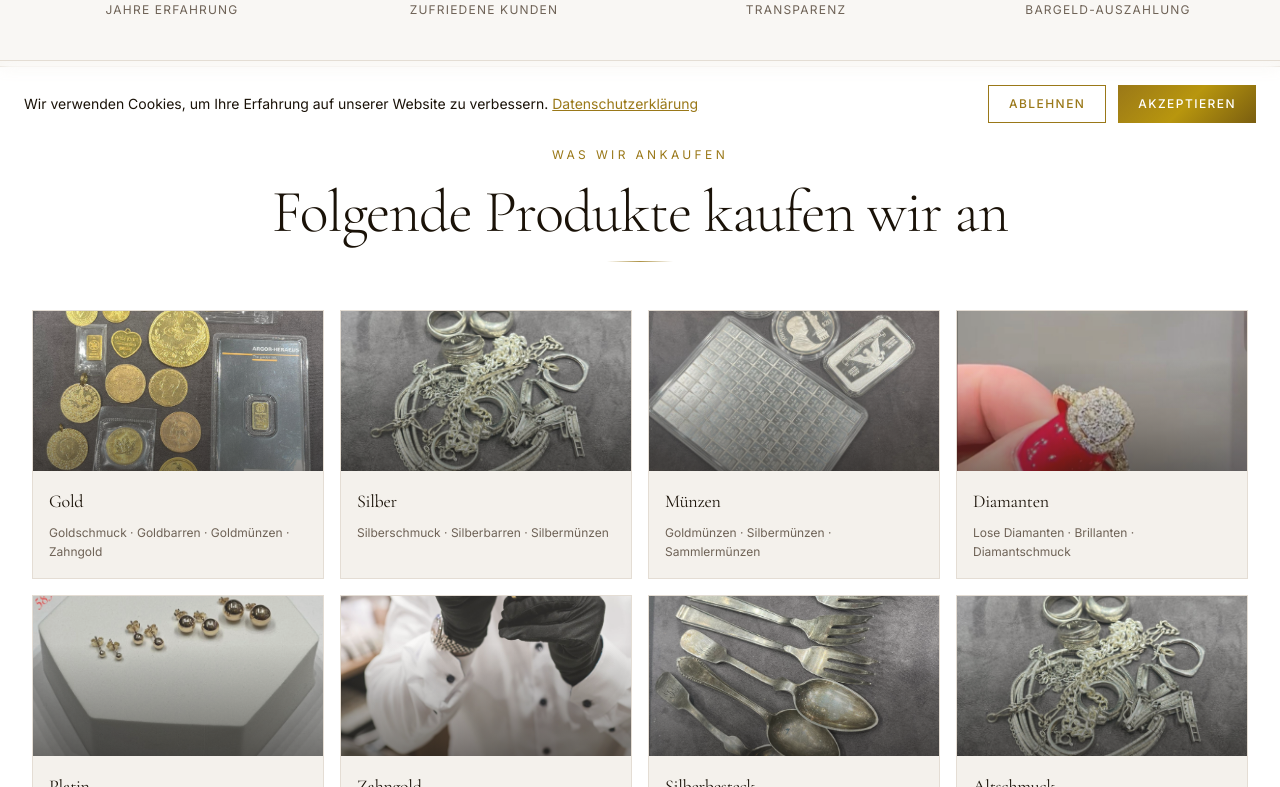
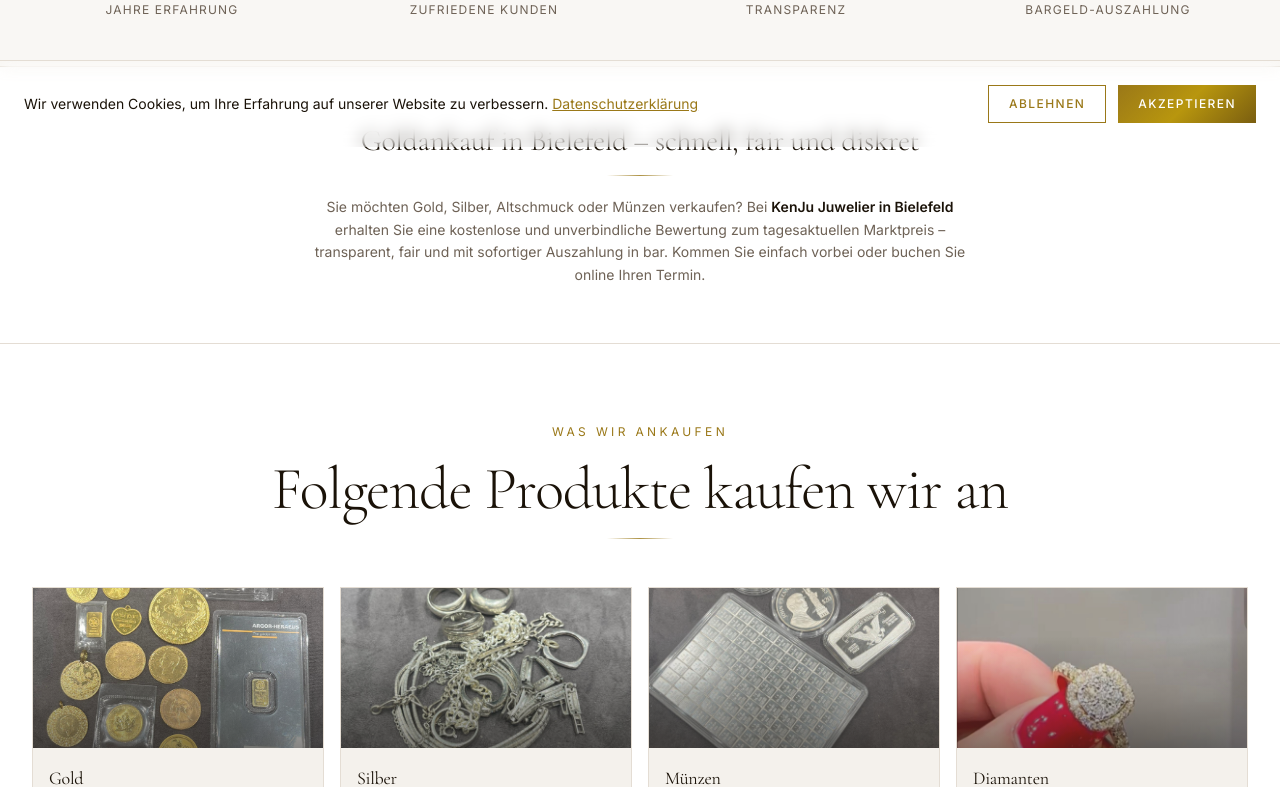
Before and after one commit to Rabi-dev1/Kenju-Juwelier, a Next.js app: page /goldankauf in a window 1280 px wide. Shown: the part 653-1440 px from the top of the page. Built offline with nearby package versions, Linux system fonts and the light colour scheme; no server answers.

Commit message:
Goldankauf: Platin entfernt, SEO-Metadata/OG/Schema verbessert, SEO-Textblock eingefuegt

```diff
--- a/app/goldankauf/page.tsx
+++ b/app/goldankauf/page.tsx
@@ -5,20 +5,33 @@ import AppointmentForm from '@/components/AppointmentForm';
 import EdelmetallRechner from '@/components/EdelmetallRechner';
 
 export const metadata: Metadata = {
-  title: 'Goldankauf Bielefeld – Fairer Goldpreis Sofort | KenJu Juwelier',
-  description: 'Goldankauf in Bielefeld zum Tagespreis. Wir kaufen Gold, Silber, Platin, Brillanten und Schmuck. Sofortige Auszahlung in bar. Keine versteckten Kosten. KenJu Juwelier.',
-  keywords: ['Goldankauf Bielefeld', 'Gold verkaufen Bielefeld', 'Goldpreis', 'Schmuck verkaufen', 'Edelmetall Ankauf'],
+  title: 'Goldankauf Bielefeld – Gold verkaufen zum Tagespreis | KenJu Juwelier',
+  description: 'Gold verkaufen in Bielefeld bei KenJu Juwelier. Goldankauf zum tagesaktuellen Marktpreis – Gold, Silber, Diamanten, Münzen & Altschmuck. Kostenlose Bewertung, sofortige Auszahlung in bar. Jetzt Termin buchen.',
+  keywords: ['Goldankauf Bielefeld', 'Gold verkaufen Bielefeld', 'Silber ankauf Bielefeld', 'Schmuck verkaufen Bielefeld', 'Goldpreis Bielefeld', 'Edelmetall Ankauf Bielefeld', 'Zahngold verkaufen', 'Altschmuck verkaufen Bielefeld', 'Juwelier Goldankauf Bielefeld'],
   alternates: { canonical: 'https://kenju-juwelier.de/goldankauf' },
+  openGraph: {
+    title: 'Goldankauf Bielefeld – Fairer Preis, sofortige Auszahlung | KenJu Juwelier',
+    description: 'Kostenlose Bewertung, tagesaktueller Goldpreis, Bargeldauszahlung noch am selben Tag. KenJu Juwelier – Bahnhofstraße 28, Bielefeld.',
+    url: 'https://kenju-juwelier.de/goldankauf',
+    type: 'website',
+  },
 };
 
 const serviceJsonLd = {
   '@context': 'https://schema.org',
   '@type': 'Service',
-  name: 'Goldankauf',
-  description: 'Fairer Goldankauf zum Tagespreis. Wir kaufen Gold, Silber, Platin, Brillanten und Schmuck.',
-  provider: { '@type': 'JewelryStore', name: 'KenJu Juwelier' },
+  name: 'Goldankauf Bielefeld',
+  description: 'Fairer Goldankauf zum tagesaktuellen Marktpreis. Wir kaufen Gold, Silber, Diamanten, Münzen und Altschmuck. Kostenlose Bewertung, sofortige Auszahlung in bar.',
+  provider: {
+    '@type': 'JewelryStore',
+    name: 'KenJu Juwelier',
+    address: { '@type': 'PostalAddress', streetAddress: 'Bahnhofstraße 28', addressLocality: 'Bielefeld', postalCode: '33602', addressCountry: 'DE' },
+    telephone: '+4917663284312',
+    url: 'https://kenju-juwelier.de',
+  },
   serviceType: 'Goldankauf',
   areaServed: { '@type': 'City', name: 'Bielefeld' },
+  offers: { '@type': 'Offer', price: '0', priceCurrency: 'EUR', description: 'Kostenlose und unverbindliche Bewertung' },
 };
 
 const faqJsonLd = {
@@ -46,7 +59,6 @@ const ankaufKategorien = [
   { title: 'Silber',       img: '/images/silber.jpg',                 tags: ['Silberschmuck', 'Silberbarren', 'Silbermünzen'] },
   { title: 'Münzen',       img: '/images/munzen.jpg',                 tags: ['Goldmünzen', 'Silbermünzen', 'Sammlermünzen'] },
   { title: 'Diamanten',    img: '/images/diamant.jpg',                tags: ['Lose Diamanten', 'Brillanten', 'Diamantschmuck'] },
-  { title: 'Platin',       img: '/images/brillantring-halo-weiss.jpg', tags: ['Platinringe', 'Platinschmuck', 'Platinbarren'] },
   { title: 'Zahngold',     img: '/images/brillantringe.jpg',          tags: ['Kronen', 'Brücken', 'Dentalgold'] },
   { title: 'Silberbesteck', img: '/images/silberbesteck.jpg',         tags: ['Tafelsilber', 'Antikes Besteck', '800er / 925er Silber'] },
   { title: 'Altschmuck',   img: '/images/altschmuck.jpg',             tags: ['Ringe', 'Ketten', 'Anhänger'] },
@@ -97,6 +109,19 @@ export default function GoldankaufPage() {
               </div>
             ))}
           </div>
+        </div>
+      </section>
+
+      {/* ── SEO-TEXTBLOCK ────────────────────────────────── */}
+      <section className="py-14" style={{ backgroundColor: 'var(--kj-bg)', borderBottom: '1px solid var(--kj-border)' }}>
+        <div className="max-w-4xl mx-auto px-4 sm:px-6 lg:px-8 text-center">
+          <h2 className="font-serif text-2xl md:text-3xl font-light mb-4" style={{ color: 'var(--kj-text)' }}>
+            Goldankauf in Bielefeld – schnell, fair und diskret
+          </h2>
+          <div className="divider-gold mx-auto mb-5" />
+          <p className="font-sans text-sm leading-relaxed max-w-2xl mx-auto" style={{ color: 'var(--kj-muted)' }}>
+            Sie möchten Gold, Silber, Altschmuck oder Münzen verkaufen? Bei <strong style={{ color: 'var(--kj-text)' }}>KenJu Juwelier in Bielefeld</strong> erhalten Sie eine kostenlose und unverbindliche Bewertung zum tagesaktuellen Marktpreis – transparent, fair und mit sofortiger Auszahlung in bar. Kommen Sie einfach vorbei oder buchen Sie online Ihren Termin.
+          </p>
         </div>
       </section>
 
```
